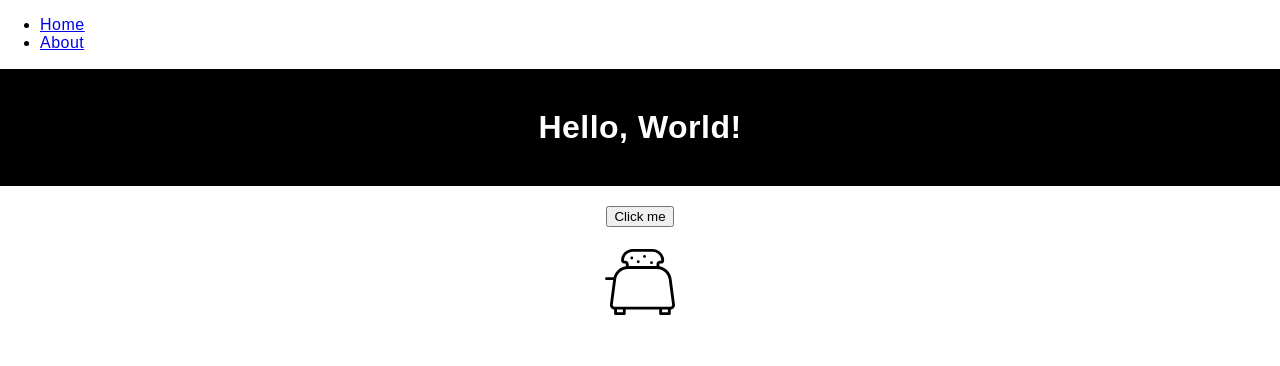
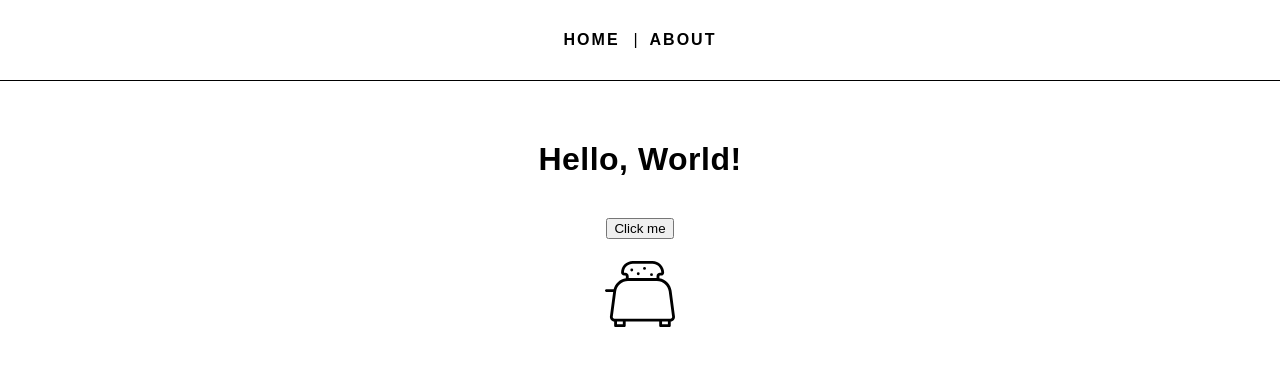
Before and after one commit to jbadavis/react-universal, a React app: page / in a window 1280 px wide. Shown: the top 366 px of the page. Built offline with nearby package versions, Linux system fonts and the light colour scheme; the HTML template or start-up script is replaced by a standard one.

Commit message:
Header styling

```diff
--- a/src/Client.js
+++ b/src/Client.js
@@ -2,6 +2,10 @@ import React from 'react';
 import { render } from 'react-dom';
 import { BrowserRouter } from 'react-router-dom';
 import App from './app/App';
+
+if (module.hot) {
+  module.hot.accept();
+}
 
 render (
   <BrowserRouter>
--- a/src/app/App.js
+++ b/src/app/App.js
@@ -3,10 +3,6 @@ import Routes from './Routes';
 import Header from './components/Header/Header';
 
 import styles from '../scss/core.scss';
-
-if (module.hot) {
-  module.hot.accept();
-}
 
 const App = () => {
   return (
--- a/src/app/components/Header/Header.js
+++ b/src/app/components/Header/Header.js
@@ -1,14 +1,16 @@
 import React from 'react';
 import { Link } from 'react-router-dom';
 
+import styles from './_header.scss';
+
 const Header = () => {
   return (
-    <nav>
-      <ul>
-        <li><Link to='/'>Home</Link></li>
-        <li><Link to='/about'>About</Link></li>
-      </ul>
-    </nav>
+    <div className={ styles.header }>
+      <nav className={ styles.nav }>
+        <Link className={ styles.navLink } to='/'>Home</Link>
+        <Link className={ styles.navLink } to='/about'>About</Link>
+      </nav>
+    </div>
   );
 };
 
--- /dev/null
+++ b/src/app/components/Header/_header.scss
@@ -0,0 +1,34 @@
+:local {
+  .header {
+    border-bottom: 1px solid black;
+    height: 80px;
+    margin-bottom: 20px;
+    position: relative;
+    width: 100%;
+  }
+
+  .nav {
+    left: 50%;
+    position: absolute;
+    top: 50%;
+    transform: translate(-50%, -50%);
+  }
+
+  .navLink {
+    font-weight: 600;
+    letter-spacing: 2px;
+    text-transform: uppercase;
+  }
+
+  .navLink:not(:last-child) {
+    padding-right: 30px;
+    position: relative;
+
+    &:after {
+      content: "|";
+      font-weight: 400;
+      position: absolute;
+      right: 10px;
+    }
+  }
+}
--- a/src/app/components/HelloWorld/helloWorld.scss
+++ b/src/app/components/HelloWorld/helloWorld.scss
@@ -3,10 +3,7 @@
     text-align: center;
 
     h1 {
-      background: black;
-      color: white;
       padding: 40px 0;
-      margin-bottom: 20px;
     }
 
     button {
```
Also changed, not shown: src/scss/libraries/normalize.css.
